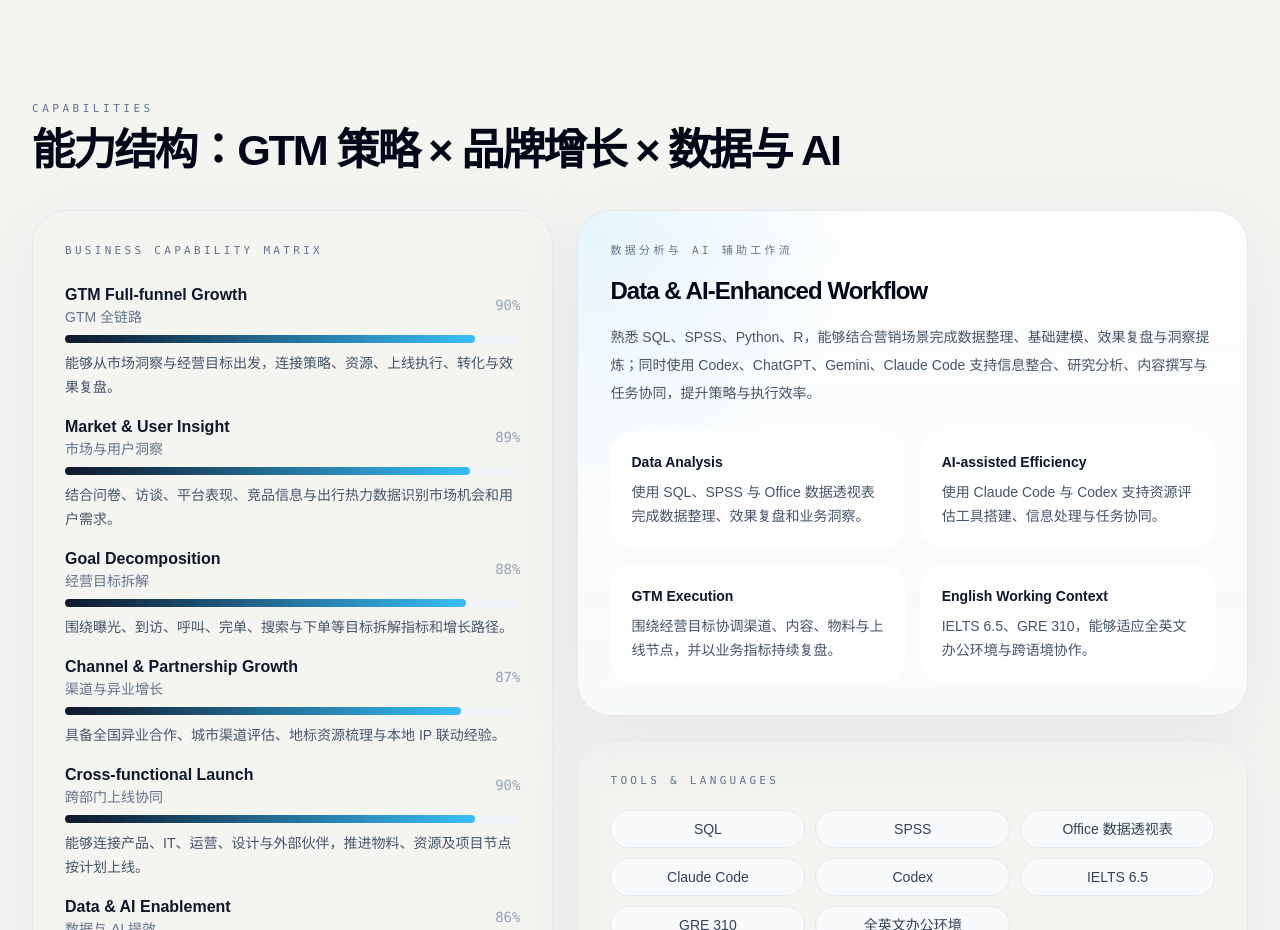
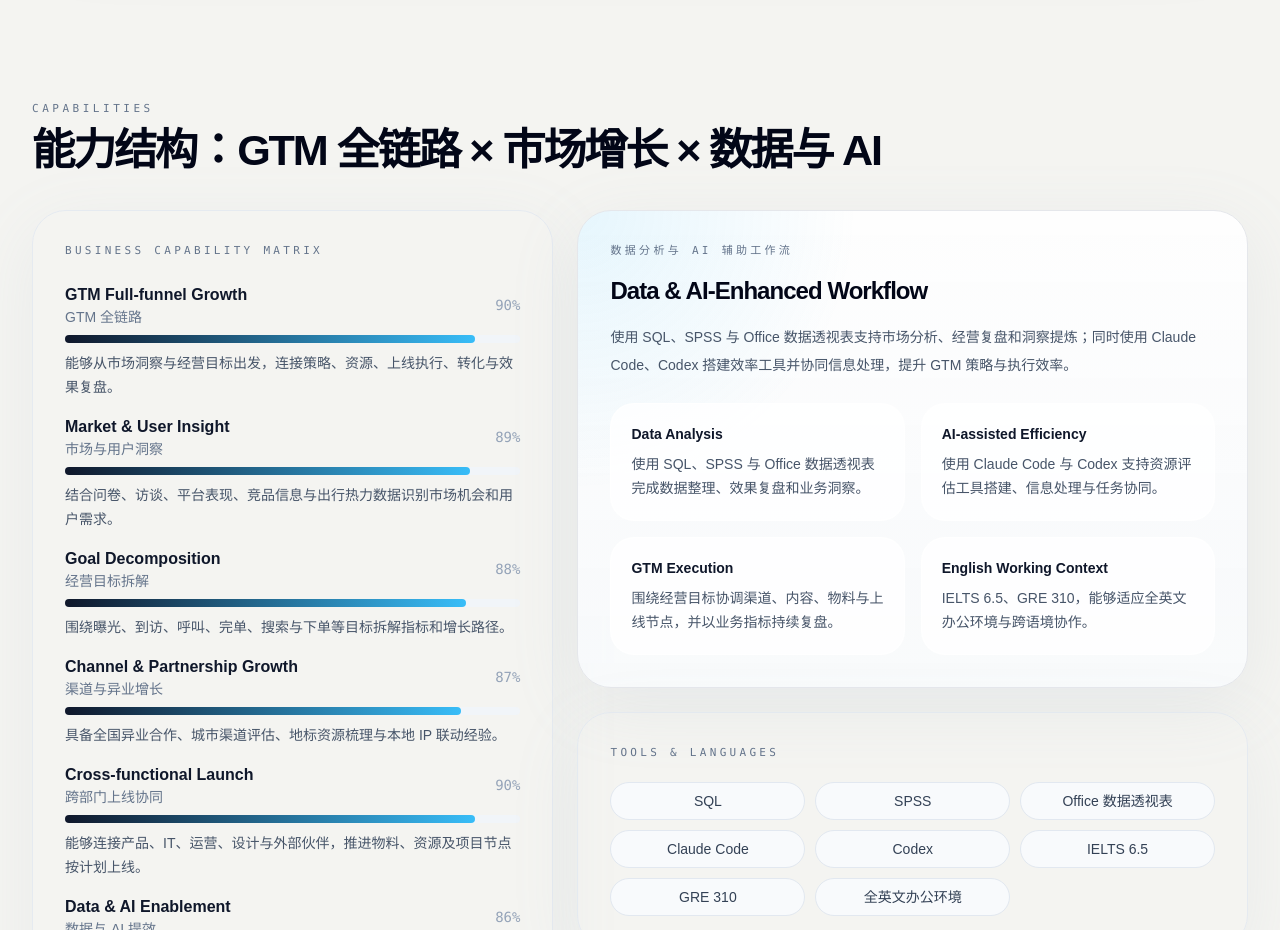
Before and after one commit to kexi-pixel/personal-profile, a Next.js app: page / in a window 1280 px wide. Shown: the part 5380-6310 px from the top of the page. Built offline with nearby package versions, Linux system fonts and the light colour scheme.

Commit message:
Correct GTM capability and tools copy

```diff
--- a/src/components/Capabilities.tsx
+++ b/src/components/Capabilities.tsx
@@ -14,7 +14,7 @@ export function Capabilities() {
             Capabilities
           </p>
           <h2 className="text-3xl font-semibold tracking-[-0.05em] text-slate-950 sm:text-4xl lg:text-[2.7rem]">
-            能力结构：GTM 策略 × 品牌增长 × 数据与 AI
+            能力结构：GTM 全链路 × 市场增长 × 数据与 AI
           </h2>
         </div>
 
@@ -54,8 +54,8 @@ export function Capabilities() {
                 Data &amp; AI-Enhanced Workflow
               </h3>
               <p className="mt-4 text-sm leading-7 text-slate-600">
-                熟悉 SQL、SPSS、Python、R，能够结合营销场景完成数据整理、基础建模、效果复盘与洞察提炼；同时使用
-                Codex、ChatGPT、Gemini、Claude Code 支持信息整合、研究分析、内容撰写与任务协同，提升策略与执行效率。
+                使用 SQL、SPSS 与 Office 数据透视表支持市场分析、经营复盘和洞察提炼；同时使用
+                Claude Code、Codex 搭建效率工具并协同信息处理，提升 GTM 策略与执行效率。
               </p>
 
               <div className="mt-6 grid gap-4 sm:grid-cols-2">
```
